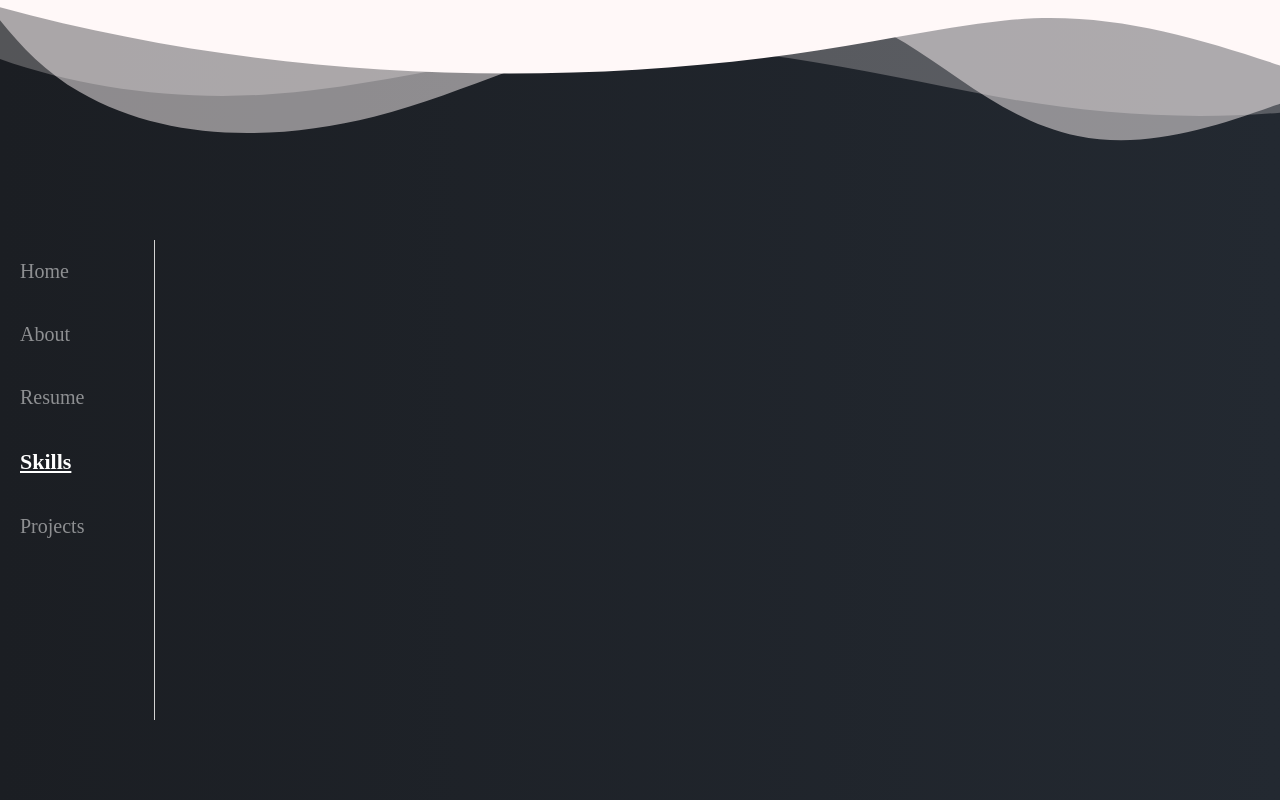
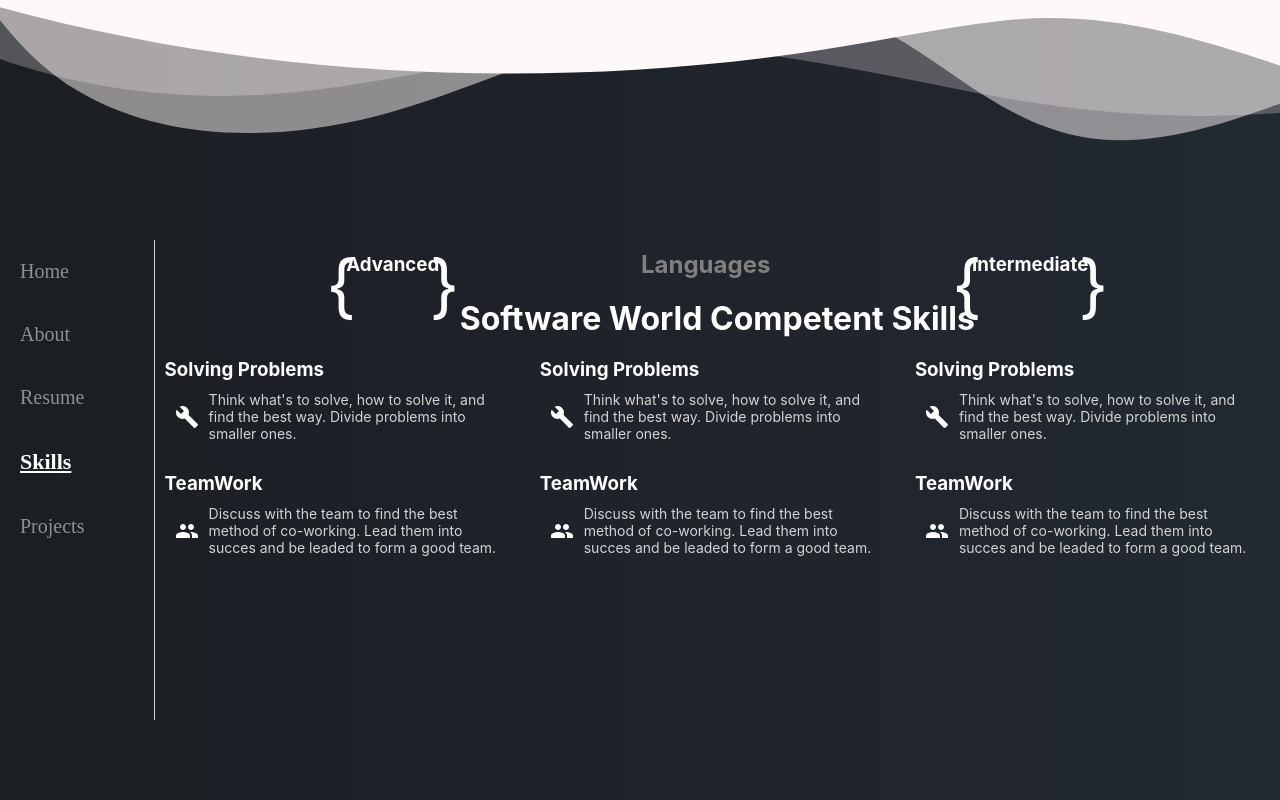
Before and after one commit to antonicarol/AntoniCarolWeb, a React (Create React App) app: page /skills in a window 1280 px wide. Built offline with nearby package versions, Linux system fonts and the light colour scheme.

Commit message:
Created Skills page, need to remove dummy data, and put actual skills, also work on responsiveness

```diff
--- a/src/pages/Skills.js
+++ b/src/pages/Skills.js
@@ -10,6 +10,8 @@ import javaIcon from "@iconify/icons-logos/java";
 import pythonIcon from "@iconify/icons-logos/python";
 import consoleSqlOutlined from "@iconify/icons-ant-design/console-sql-outlined";
 import cSharp from "@iconify/icons-logos/c-sharp";
+import BuildIcon from "@material-ui/icons/Build";
+import GroupIcon from "@material-ui/icons/Group";
 
 function Skills() {
   return (
@@ -25,8 +27,102 @@ function Skills() {
        - 2 COLUMNS :
               - ADVANCED LANGUAGES: HTML; CSS; JAVASCRIPT; JAVA;
               -INTERMEDIATE LAGUNAGES PYTHON; SQL ; C ; ... */}
-
       {/** ROW FOR THE GENERAL SKILLS IN CODINFG AND SOFTWARE */}
+      <div className="skills__languages">
+        <div className="skills__languagesItem">
+          <div className="skills__languagesIcons">
+            <Icon icon={fileTypeHtml} />
+            <Icon icon={fileTypeCss} />
+            <Icon icon={javascriptIcon} color="white" />
+            <Icon icon={javaIcon} />
+          </div>
+          <h3>Advanced</h3>
+          <span className="open"> {"{"} </span>
+          <span className="close"> {"}"} </span>
+        </div>
+        <h2>Languages</h2>
+        <div className="skills__languagesItem">
+          <div className="skills__languagesIcons">
+            <Icon icon={cSharp} />
+            <Icon icon={pythonIcon} />
+            <Icon icon={consoleSqlOutlined} color="white" />
+          </div>
+          <h3>Intermediate</h3>
+          <span className="open"> {"{"} </span>
+          <span className="close"> {"}"} </span>
+        </div>
+      </div>
+      <div className="skills__competent">
+        <h1>Software World Competent Skills</h1>
+        <div className="skills__competent__content">
+          <div className="skills__competent__content__col">
+            <div className="skills__competentItem">
+              <h3>Solving Problems</h3>
+              <div>
+                <BuildIcon />
+                <p>
+                  Think what's to solve, how to solve it, and find the best way.
+                  Divide problems into smaller ones.
+                </p>
+              </div>
+            </div>
+            <div className="skills__competentItem">
+              <h3>TeamWork</h3>
+              <div>
+                <GroupIcon />
+                <p>
+                  Discuss with the team to find the best method of co-working.
+                  Lead them into succes and be leaded to form a good team.
+                </p>
+              </div>
+            </div>
+          </div>
+          <div className="skills__competent__content__col">
+            <div className="skills__competentItem">
+              <h3>Solving Problems</h3>
+              <div>
+                <BuildIcon />
+                <p>
+                  Think what's to solve, how to solve it, and find the best way.
+                  Divide problems into smaller ones.
+                </p>
+              </div>
+            </div>
+            <div className="skills__competentItem">
+              <h3>TeamWork</h3>
+              <div>
+                <GroupIcon />
+                <p>
+                  Discuss with the team to find the best method of co-working.
+                  Lead them into succes and be leaded to form a good team.
+                </p>
+              </div>
+            </div>
+          </div>
+          <div className="skills__competent__content__col">
+            <div className="skills__competentItem">
+              <h3>Solving Problems</h3>
+              <div>
+                <BuildIcon />
+                <p>
+                  Think what's to solve, how to solve it, and find the best way.
+                  Divide problems into smaller ones.
+                </p>
+              </div>
+            </div>
+            <div className="skills__competentItem">
+              <h3>TeamWork</h3>
+              <div>
+                <GroupIcon />
+                <p>
+                  Discuss with the team to find the best method of co-working.
+                  Lead them into succes and be leaded to form a good team.
+                </p>
+              </div>
+            </div>
+          </div>
+        </div>
+      </div>
     </motion.div>
   );
 }
--- a/src/pages/css/Skills.css
+++ b/src/pages/css/Skills.css
@@ -1,53 +1,80 @@
 .skills {
+  display: flex;
+  flex-direction: column;
+}
+
+.skills__languages {
+  display: flex;
+  color: white;
+  justify-content: space-evenly;
+  align-items: center;
+}
+
+.skills__languagesItem {
+  display: flex;
+  flex-direction: column;
+  align-items: center;
+  padding: 10px 20px;
+  position: relative;
+}
+.skills__languages > h2 {
+  color: gray !important;
+  padding: 10px;
+}
+
+.skills__languagesIcons {
+  display: flex;
+  justify-content: space-between;
+}
+
+.skills__languagesIcons > svg {
+  padding: 10px;
+  font-size: 32px;
+}
+
+.skills__languagesItem > .open {
+  position: absolute;
+  left: 0;
+  top: 0;
+  font-size: 70px;
+}
+
+.skills__languagesItem > .close {
+  position: absolute;
+  right: 0;
+  top: 0;
+  font-size: 70px;
+}
+
+.skills__competent > h1 {
+  text-align: center;
+  color: white;
+  padding: 10px;
+}
+
+.skills__competent__content {
+  display: flex;
+  flex-direction: row;
+}
+
+.skills__competent__content__col {
+  display: flex;
+  flex-direction: column;
+  width: 100%;
+}
+
+.skills__competentItem {
+  padding: 10px;
   color: white;
 }
 
-.skills > center > button {
-  font-size: 40px;
-  background-color: transparent;
-  border: none;
-}
-
-.skills__content {
-  margin-top: 10px;
-  display: flex;
-  justify-content: space-evenly;
-  margin: 20px 5px;
-}
-
-.skills__basic,
-.skills__web,
-.skills__db {
-  width: 100%;
-  border: 1px solid lightgray;
-}
-
-.skills__basic__title,
-.skills__web__title,
-.skills__db__title {
-  text-align: center;
-}
-
-.skills__basic__item,
-.skills__web__item,
-.skills__db__item {
+.skills__competentItem > div {
   display: flex;
   align-items: center;
   padding: 10px;
-  margin-top: 10px;
 }
-
-.skills__basic__item > p,
-.skills__web__item > p,
-.skills__db__item > p {
-  margin: 0px 5px;
-  flex: 0.3;
+.skills__competentItem > div > p {
+  color: lightgray;
+  font-size: 14px;
+  margin-left: 10px;
 }
-
-.skills__basic__item > progress,
-.skills__web__item > progress,
-.skills__db__item > progress {
-  height: 30px;
-  color: #ffff !important;
-  flex: 1;
-}
```
